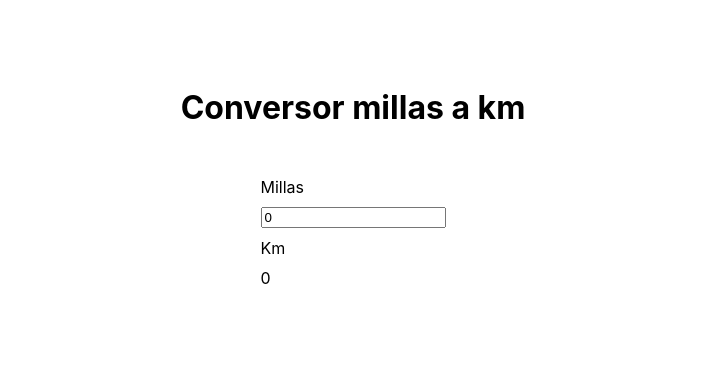
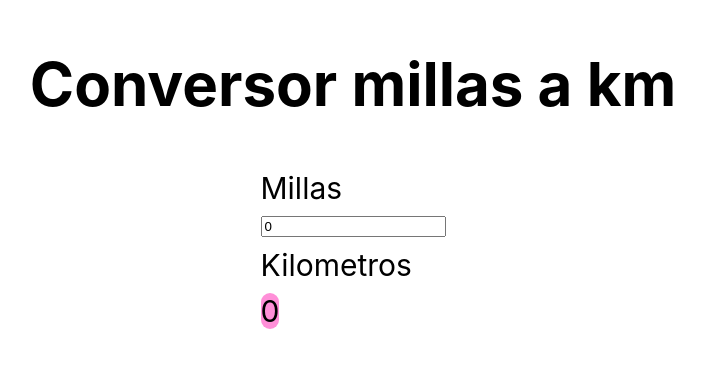
Before and after one commit to JuanCaceffo/Conversor_React, a React (Create React App) app: page / in a window 1280 px wide. Shown: the part 212-580 px from the top of the page, without its empty margins (287-991 px from the left). Built offline with nearby package versions, Linux system fonts and the light colour scheme.

Commit message:
modificacion de estilo y pequeño refactor en componente

```diff
--- a/src/App.css
+++ b/src/App.css
@@ -1,3 +1,8 @@
+:root{
+  --Pink: hsl(322, 100%, 66%);
+  --Light--Pink: hsl(321, 100%, 78%);
+  --Very--Dark--Cyan: hsl(192, 100%, 9%);
+}
 *{
   margin: 0px;
   box-sizing: border-box;
@@ -10,9 +15,16 @@
   width: 100vw;
   height: 100vh;
   gap: 50px 0;
+  font-size: 30px;
 }
-.App-from{
+.App-form{
   display: flex;
+  align-items: flex-start;
+  justify-content: flex-start;
   flex-direction: column;
   gap: 10px 0;
 }
+.form-NumberKm{
+  background-color: var(--Light--Pink);
+  border-radius: 30px;
+}
--- a/src/componentes/Convert.js
+++ b/src/componentes/Convert.js
@@ -1,9 +1,8 @@
 import { useState } from "react";
 
-export const MillasToKm = ({}) => {
-  return <>
-
-  </>
+const MillasToKm = (millas) => {
+  const CONVETION = 1.609
+  return millas * CONVETION
 }
 export const Convert = () => {
   //hook
@@ -12,12 +11,13 @@ export const Convert = () => {
   const handleInputChange = (event) => {
     setMilas(event.target.value)
   }
+
   return <>
-    <form className="App-from">
-      <label>Millas</label>
-      <input autoComplete='off' value={Millas} onChange={handleInputChange}></input>
-      <label>Km</label>
-      <p>{(Number(Millas) * 1.609)}</p>
-    </form>
+      <form className="App-form">
+        <label>Millas</label>
+        <input autoComplete='off' value={Millas} onChange={handleInputChange}></input>
+        <label>Kilometros</label>
+        <label className="form-NumberKm">{MillasToKm(Millas)}</label>
+      </form>
   </>
 }
```
